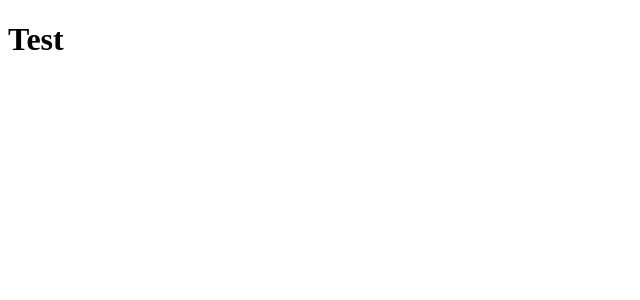
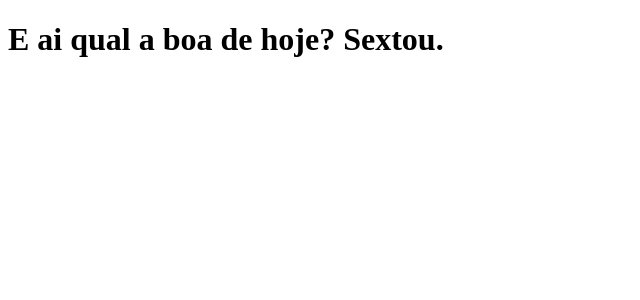
Before and after one commit to ronaldeived/clone-tabnews, a Next.js app: page / in a window 1280 px wide. Shown: the top 300 px of the page, without its empty margins (0-640 px from the left). Built offline with nearby package versions, Linux system fonts and the light colour scheme.

Commit message:
second commit

```diff
--- a/pages/index.js
+++ b/pages/index.js
@@ -1,5 +1,5 @@
 function Home() {
-    return <h1>Test</h1>
+    return <h1>E ai qual a boa de hoje? Sextou.</h1>
 }
 
 export default Home;
```
